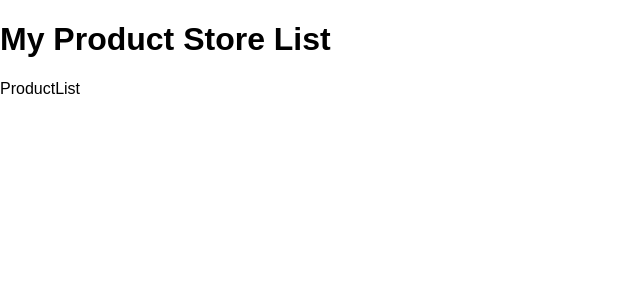
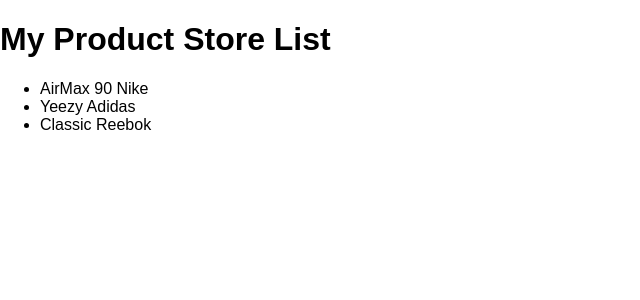
Before and after one commit to median-man/learn-react-tdd, a React (Create React App) app: page / in a window 1280 px wide. Shown: the top 300 px of the page, without its empty margins (0-640 px from the left). Built offline with nearby package versions, Linux system fonts and the light colour scheme.

Commit message:
ProductList displays a list of products and passes all tests.
Modify ProductList.render().
Add tests to ProductList.test.jsx.

```diff
--- a/src/components/ProductList.jsx
+++ b/src/components/ProductList.jsx
@@ -1,17 +1,14 @@
 import React from 'react';
 import PropTypes from 'prop-types';
 
+
 function ProductList(props) {
-  window.console.log(props.products);
-  return <div>ProductList</div>;
+  const li = product => <li key={product.id}>{product.name} {product.brand}</li>;
+  return <ul>{props.products.map(li)}</ul>;
 }
 
 ProductList.propTypes = {
-  products: PropTypes.arrayOf(PropTypes.object),
-};
-
-ProductList.defaultProps = {
-  products: [],
+  products: PropTypes.arrayOf(PropTypes.object).isRequired,
 };
 
 export default ProductList;
```
Also changed, not shown: 1 other file (tests, documents, lock files or other folders).
